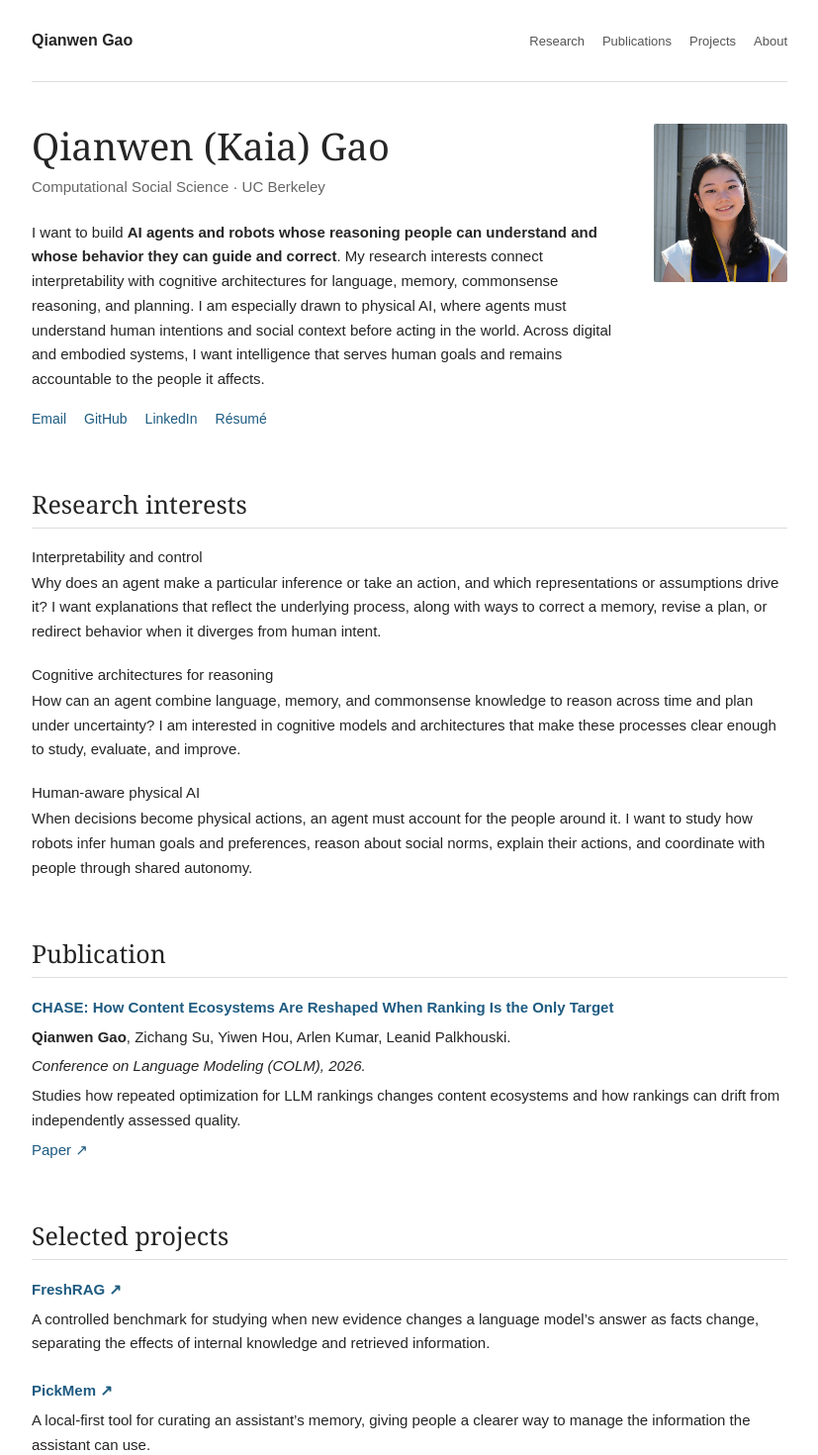
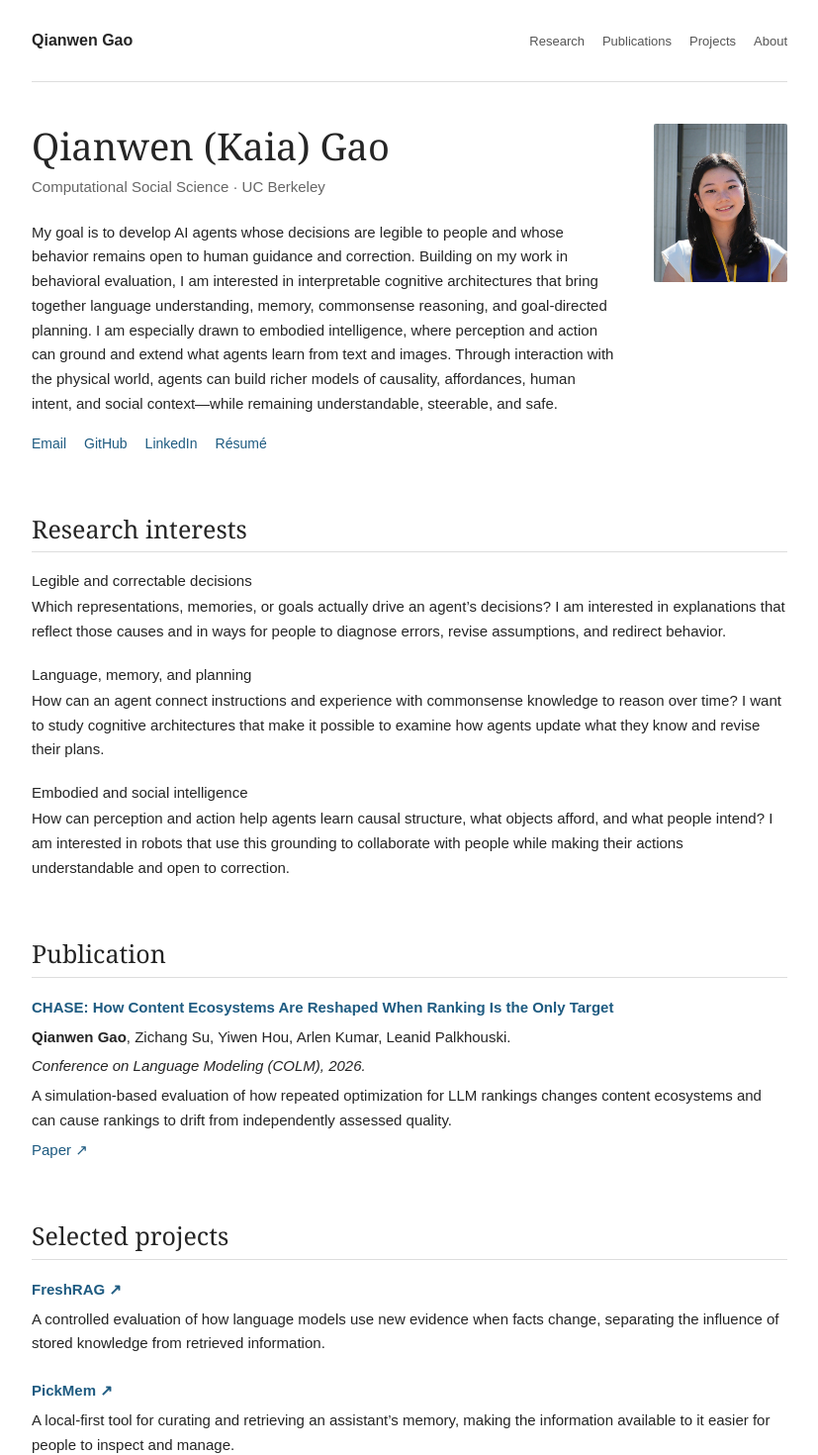
Before and after one commit to kaiagaoo/portfolio, a Next.js app: page / in a window 1280 px wide. Shown: the top 1470 px of the page at 99% size, without its empty margins (226-1053 px from the left). Built offline with nearby package versions, Linux system fonts and the light colour scheme.

Commit message:
Align portfolio with embodied intelligence statement

```diff
--- a/app/layout.tsx
+++ b/app/layout.tsx
@@ -2,9 +2,9 @@ import type { Metadata } from 'next'
 import './globals.css'
 
 export const metadata: Metadata = {
-  title: 'Qianwen (Kaia) Gao | Interpretable AI & Human-Aware Robotics',
+  title: 'Qianwen (Kaia) Gao | Interpretable AI & Embodied Intelligence',
   description:
-    'Qianwen (Kaia) Gao studies language-model evaluation and memory, with research interests in interpretability, cognitive architectures, and human-aware robotics.',
+    'Qianwen (Kaia) Gao works on behavioral evaluation and is interested in interpretable cognitive architectures, language, memory, planning, and embodied intelligence.',
 }
 
 export default function RootLayout({ children }: { children: React.ReactNode }) {
--- a/app/page.tsx
+++ b/app/page.tsx
@@ -2,13 +2,13 @@ const projects = [
   {
     title: 'FreshRAG',
     description:
-      'A controlled benchmark for studying when new evidence changes a language model’s answer as facts change, separating the effects of internal knowledge and retrieved information.',
+      'A controlled evaluation of how language models use new evidence when facts change, separating the influence of stored knowledge from retrieved information.',
     href: 'https://github.com/kaiagaoo/FreshRAG',
   },
   {
     title: 'PickMem',
     description:
-      'A local-first tool for curating an assistant’s memory, giving people a clearer way to manage the information the assistant can use.',
+      'A local-first tool for curating and retrieving an assistant’s memory, making the information available to it easier for people to inspect and manage.',
     href: 'https://github.com/kaiagaoo/PickMem',
   },
 ]
@@ -32,7 +32,7 @@ export default function Home() {
             <h1 id="name-heading">Qianwen (Kaia) Gao</h1>
             <p className="intro-meta">Computational Social Science · UC Berkeley</p>
             <p className="intro-text">
-              I want to build <strong>AI agents and robots whose reasoning people can understand and whose behavior they can guide and correct</strong>. My research interests connect interpretability with cognitive architectures for language, memory, commonsense reasoning, and planning. I am especially drawn to physical AI, where agents must understand human intentions and social context before acting in the world. Across digital and embodied systems, I want intelligence that serves human goals and remains accountable to the people it affects.
+              My goal is to develop AI agents whose decisions are legible to people and whose behavior remains open to human guidance and correction. Building on my work in behavioral evaluation, I am interested in interpretable cognitive architectures that bring together language understanding, memory, commonsense reasoning, and goal-directed planning. I am especially drawn to embodied intelligence, where perception and action can ground and extend what agents learn from text and images. Through interaction with the physical world, agents can build richer models of causality, affordances, human intent, and social context—while remaining understandable, steerable, and safe.
             </p>
             <div className="intro-links">
               <a href="mailto:kaiagao@berkeley.edu">Email</a>
@@ -47,16 +47,16 @@ export default function Home() {
         <section id="research" aria-labelledby="research-heading">
           <h2 id="research-heading">Research interests</h2>
           <div className="interest">
-            <h3>Interpretability and control</h3>
-            <p>Why does an agent make a particular inference or take an action, and which representations or assumptions drive it? I want explanations that reflect the underlying process, along with ways to correct a memory, revise a plan, or redirect behavior when it diverges from human intent.</p>
+            <h3>Legible and correctable decisions</h3>
+            <p>Which representations, memories, or goals actually drive an agent’s decisions? I am interested in explanations that reflect those causes and in ways for people to diagnose errors, revise assumptions, and redirect behavior.</p>
           </div>
           <div className="interest">
-            <h3>Cognitive architectures for reasoning</h3>
-            <p>How can an agent combine language, memory, and commonsense knowledge to reason across time and plan under uncertainty? I am interested in cognitive models and architectures that make these processes clear enough to study, evaluate, and improve.</p>
+            <h3>Language, memory, and planning</h3>
+            <p>How can an agent connect instructions and experience with commonsense knowledge to reason over time? I want to study cognitive architectures that make it possible to examine how agents update what they know and revise their plans.</p>
           </div>
           <div className="interest">
-            <h3>Human-aware physical AI</h3>
-            <p>When decisions become physical actions, an agent must account for the people around it. I want to study how robots infer human goals and preferences, reason about social norms, explain their actions, and coordinate with people through shared autonomy.</p>
+            <h3>Embodied and social intelligence</h3>
+            <p>How can perception and action help agents learn causal structure, what objects afford, and what people intend? I am interested in robots that use this grounding to collaborate with people while making their actions understandable and open to correction.</p>
           </div>
         </section>
 
@@ -66,7 +66,7 @@ export default function Home() {
             <p className="entry-title"><a href="https://arxiv.org/abs/2608.30466" target="_blank" rel="noopener noreferrer">CHASE: How Content Ecosystems Are Reshaped When Ranking Is the Only Target</a></p>
             <p><strong>Qianwen Gao</strong>, Zichang Su, Yiwen Hou, Arlen Kumar, Leanid Palkhouski.</p>
             <p><em>Conference on Language Modeling (COLM), 2026.</em></p>
-            <p>Studies how repeated optimization for LLM rankings changes content ecosystems and how rankings can drift from independently assessed quality.</p>
+            <p>A simulation-based evaluation of how repeated optimization for LLM rankings changes content ecosystems and can cause rankings to drift from independently assessed quality.</p>
             <p><a href="https://arxiv.org/abs/2608.30466" target="_blank" rel="noopener noreferrer">Paper ↗</a></p>
           </div>
         </section>
@@ -84,7 +84,7 @@ export default function Home() {
         <section id="about" aria-labelledby="about-heading">
           <h2 id="about-heading">About</h2>
           <p>
-            I earned a Master of Computational Social Science from the University of California, Berkeley, and a B.A. in Communication from Zhejiang University. At Wrodium, I worked on LLM evaluation, ranking, and retrieval. This empirical background is the foundation for my interest in interpretable reasoning and human-aware agents.
+            I earned a Master of Computational Social Science from the University of California, Berkeley, and a B.A. in Communication from Zhejiang University. At Wrodium, I studied model behavior in changing ranking and retrieval environments. This empirical work grounds my interest in how agents use evidence, pursue goals, and respond to human guidance.
           </p>
         </section>
       </main>
```
Also changed, not shown: 1 other file (tests, documents, lock files or other folders).
